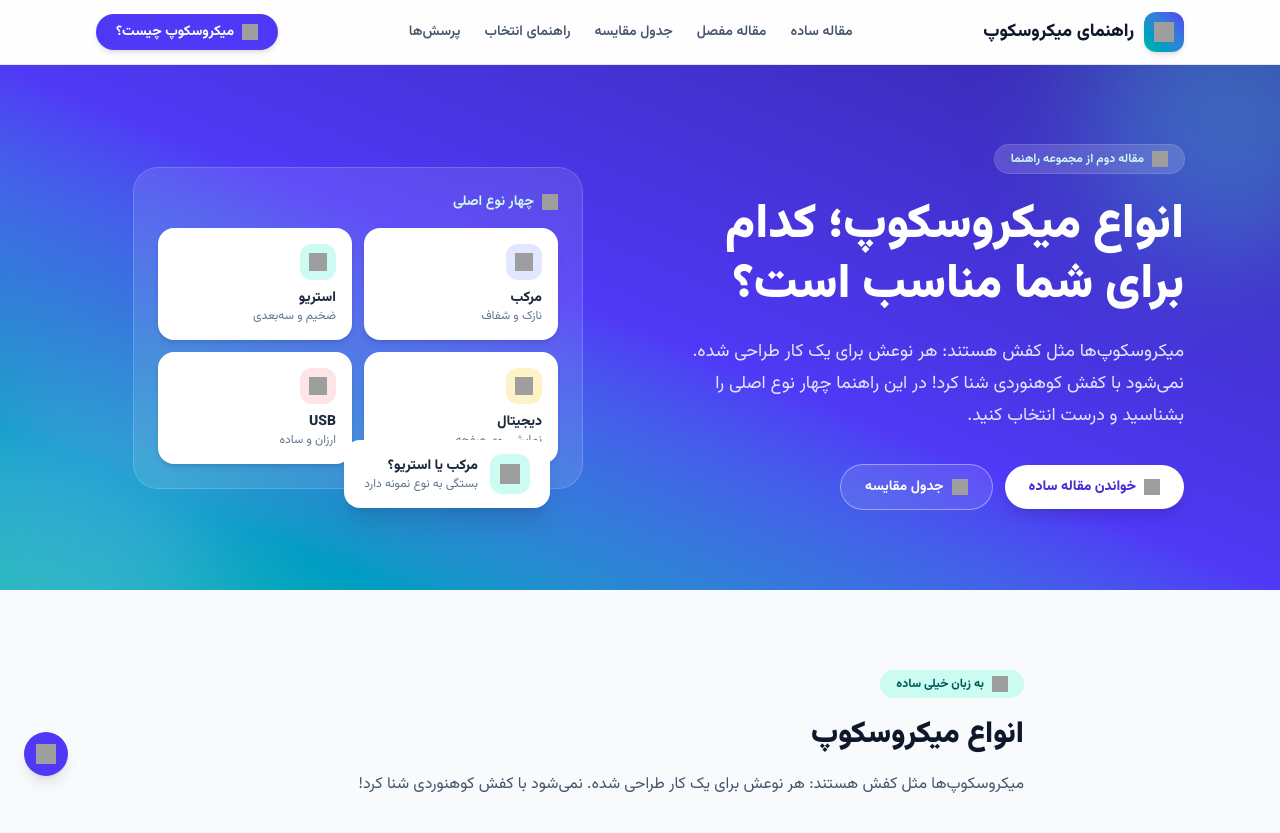
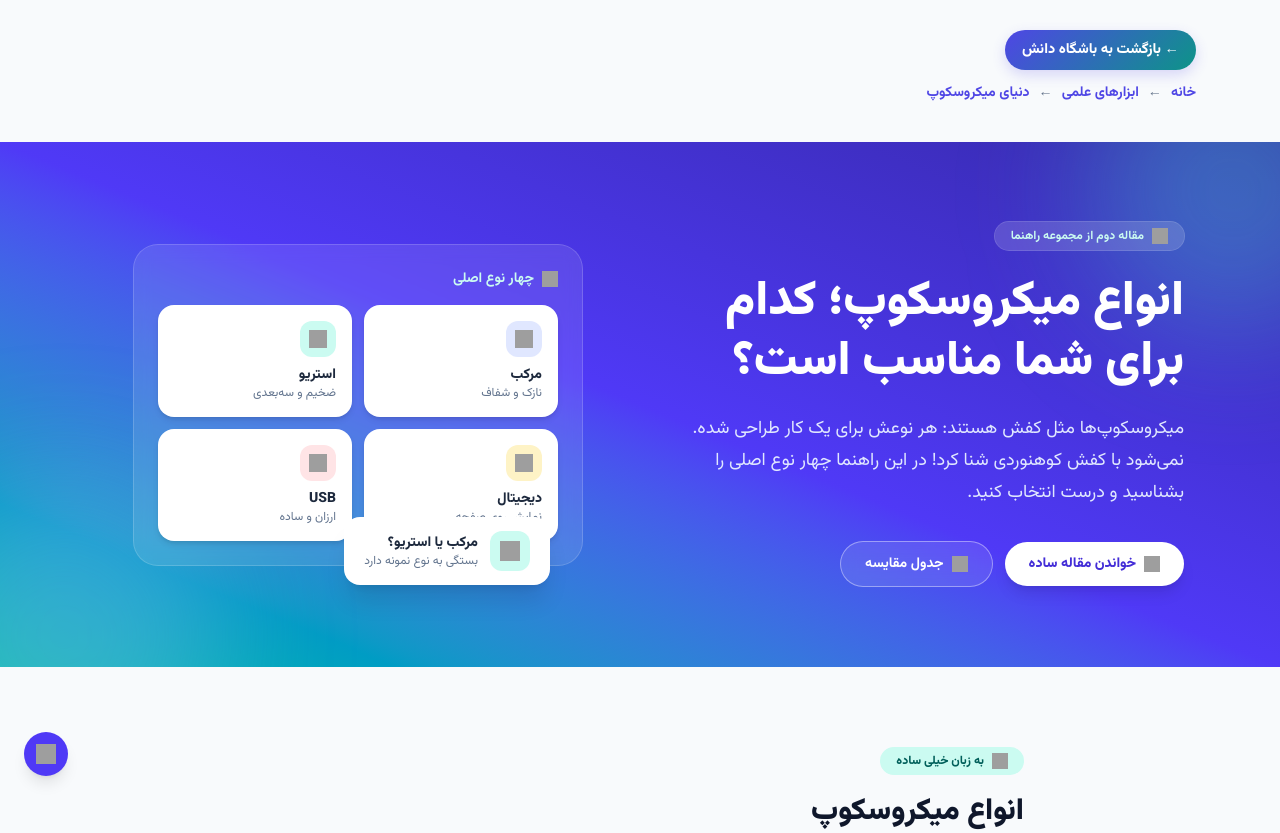
Before and after one commit to Kharideali/microscope_guide, a plain HTML site: page types-of-microscopes.html in a window 1280 px wide. Shown: the top 833 px of the page. Drawn offline with nearby package versions, Linux system fonts and the light colour scheme; grey boxes are pictures that could not be loaded.

Commit message:
Unify article breadcrumb and top navigation

```diff
--- a/types-of-microscopes.html
+++ b/types-of-microscopes.html
@@ -40,39 +40,33 @@
 .study-links .club-link{background:linear-gradient(135deg,#fef3c7,#ffedd5);color:#92400e}
 .study-links .next-link.single-next{margin-inline-start:auto}
 @media(max-width:560px){.study-links{margin:34px 12px 26px;padding:17px 12px;border-radius:21px}.study-links a{font-size:.78rem;padding:9px 12px;min-height:43px}.study-links .article-row{gap:8px}.study-links .article-row a{max-width:48%;text-align:center}}
+
+/* مسیر راهنما و بازگشت به باشگاه دانش */
+.club-nav{max-width:1152px;margin:16px auto 22px;padding:14px 20px;display:flex;flex-direction:column;align-items:flex-start;gap:10px}
+.back-club{display:inline-flex;align-items:center;gap:8px;padding:9px 17px;border-radius:999px;background:linear-gradient(135deg,#4f46e5,#0d9488);color:#fff!important;text-decoration:none;font-size:.9rem;font-weight:800;box-shadow:0 5px 14px rgba(79,70,229,.2);transition:transform .2s ease,box-shadow .2s ease}
+.back-club:hover{transform:translateY(-2px);box-shadow:0 8px 18px rgba(79,70,229,.25)}
+.breadcrumbs{display:flex;flex-wrap:wrap;align-items:center;gap:9px;color:#64748b;font-size:.88rem;line-height:1.9}
+.breadcrumbs a{color:#4f46e5;text-decoration:none;font-weight:700}
+.breadcrumbs a:hover{text-decoration:underline}
+@media(max-width:640px){.club-nav{margin:10px 12px 18px;padding:10px 4px}.breadcrumbs{font-size:.8rem;gap:6px}}
+
 </style>
 </head>
 
 <body class="bg-slate-50 text-slate-800 antialiased [font-family:Vazirmatn,sans-serif]">
 
-  <!-- ===== هدر چسبان ===== -->
-  <header class="sticky top-0 z-40 border-b border-slate-200 bg-white/80 backdrop-blur">
-    <div class="mx-auto flex h-16 max-w-6xl items-center justify-between gap-4 px-4 sm:px-6 lg:px-8">
+  <!-- مسیر راهنما و بازگشت به باشگاه دانش -->
+  <div class="club-nav" aria-label="مسیر راهنما">
+    <a class="back-club" href="https://kharideali.github.io/danesh-club/">← بازگشت به باشگاه دانش</a>
+    <div class="breadcrumbs">
+      <a href="https://kharideali.github.io/danesh-club/">خانه</a>
+      <span aria-hidden="true">←</span>
+      <a href="https://kharideali.github.io/danesh-club/categories/tools/">ابزارهای علمی</a>
+      <span aria-hidden="true">←</span>
+      <a href="https://kharideali.github.io/danesh-club/guides/microscope/">دنیای میکروسکوپ</a>
+    </div>
+  </div>
 
-      <!-- لوگو -->
-      <a href="#top" class="flex items-center gap-2.5">
-        <span class="grid h-10 w-10 place-items-center rounded-xl bg-gradient-to-bl from-indigo-600 to-teal-500 text-white shadow-md">
-          <img src="https://unpkg.com/lucide-static@1.44.0/icons/microscope.svg" alt="" class="h-5 w-5">
-        </span>
-        <span class="text-base font-extrabold text-slate-900 sm:text-lg">راهنمای میکروسکوپ</span>
-      </a>
-
-      <!-- منوی اصلی -->
-      <nav class="hidden items-center gap-6 text-sm font-semibold text-slate-600 md:flex">
-        <a href="#article-simple" class="transition hover:text-indigo-600">مقاله ساده</a>
-        <a href="#article-detailed" class="transition hover:text-indigo-600">مقاله مفصل</a>
-        <a href="#comparison-table" class="transition hover:text-indigo-600">جدول مقایسه</a>
-        <a href="#buying-guide" class="transition hover:text-indigo-600">راهنمای انتخاب</a>
-        <a href="#faq" class="transition hover:text-indigo-600">پرسش‌ها</a>
-      </nav>
-
-      <!-- دکمه بازگشت به مقاله قبلی -->
-      <a href="index.html" class="hidden items-center gap-2 rounded-full bg-indigo-600 px-5 py-2 text-sm font-bold text-white shadow-md transition hover:bg-indigo-700 sm:inline-flex">
-        <img src="https://unpkg.com/lucide-static@1.44.0/icons/arrow-right.svg" alt="" class="h-4 w-4">
-        میکروسکوپ چیست؟
-      </a>
-    </div>
-  </header>
 
   <!-- ===== بخش قهرمان (Hero) ===== -->
   <section class="relative overflow-hidden bg-gradient-to-bl from-indigo-800 via-indigo-600 to-teal-500 text-white">
```
